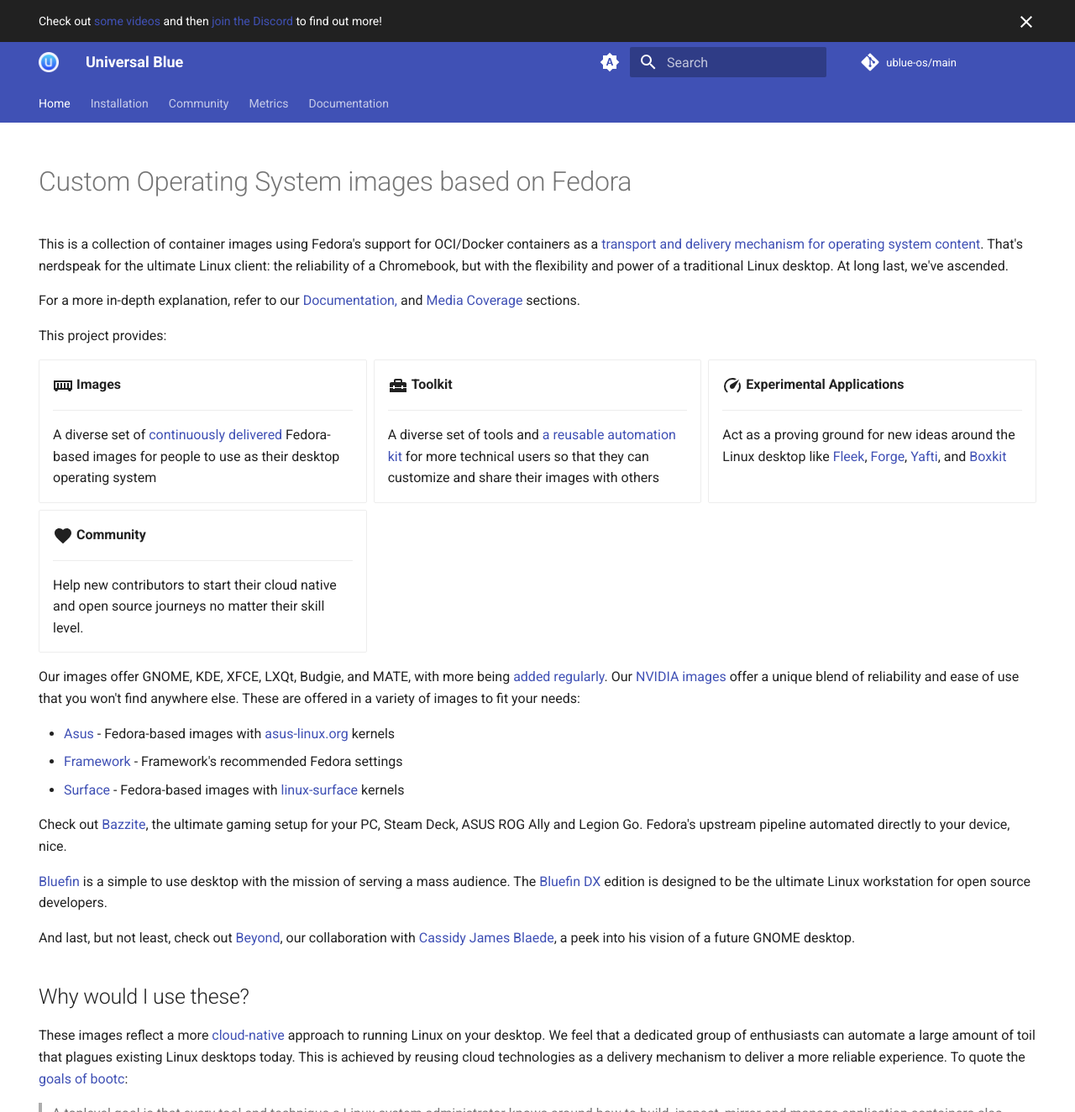
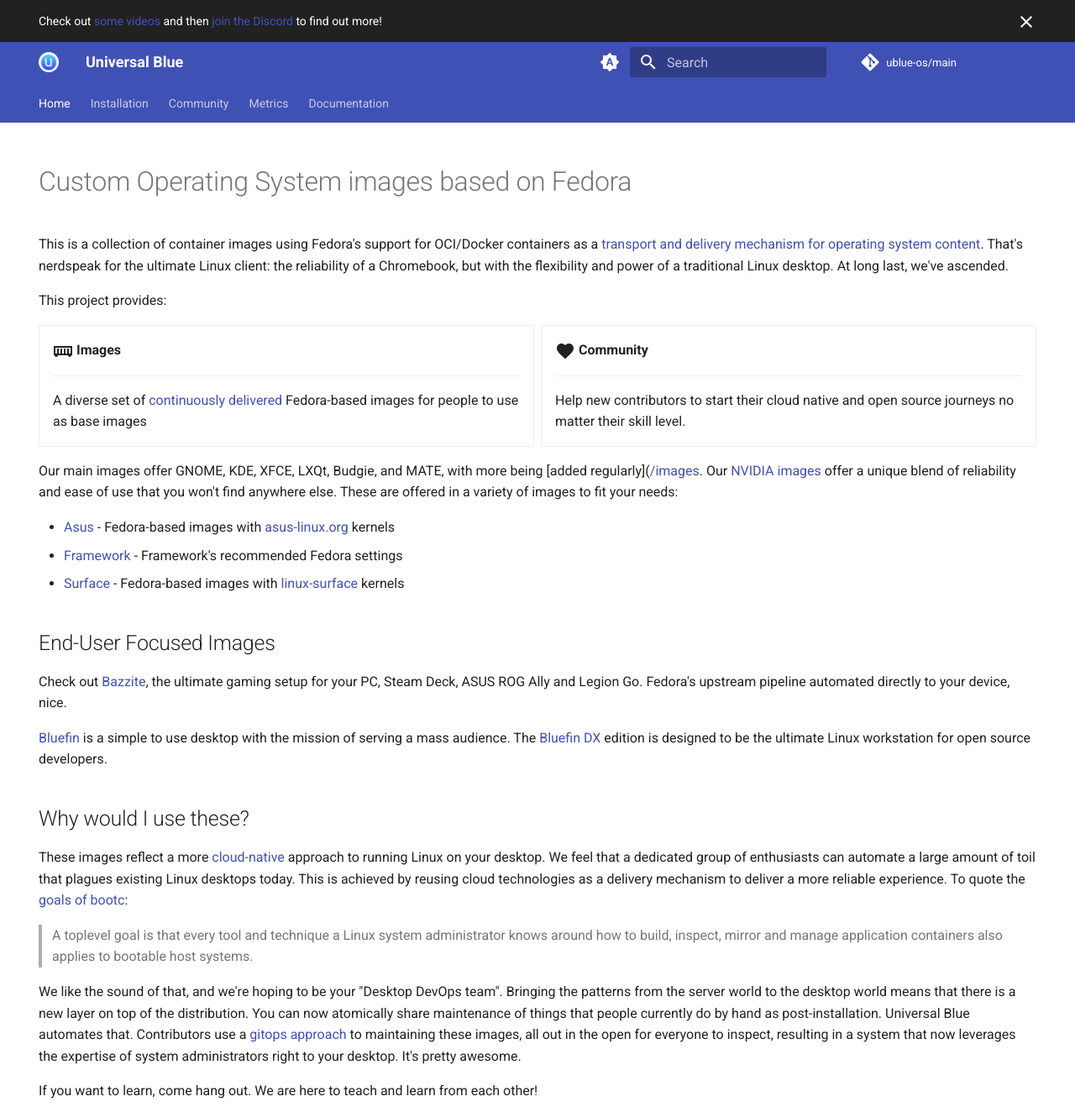
Before and after one commit to ublue-os/website, an MkDocs documentation site: the page built from docs/index.md, in a window 1280 px wide and 1400 px high, cut to the strip 0-1324 px from the top of the window. Shown: the whole strip at 84% size. Built offline with MkDocs 1.6.1 and Material for MkDocs 9.7.7, drawn with Linux system fonts in a browser that asks for light colours; comment, search, counter and statistics services are not loaded; some of the changed text lies outside the part shown.

Commit message:
fix: update index page to reflect reality (#716)

```diff
--- a/docs/index.md
+++ b/docs/index.md
@@ -7,8 +7,6 @@ hide:
 
 This is a collection of container images using Fedora's support for OCI/Docker containers as a [transport and delivery mechanism for operating system content](https://fedoraproject.org/wiki/Changes/OstreeNativeContainerStable). That's nerdspeak for the ultimate Linux client: the reliability of a Chromebook, but with the flexibility and power of a traditional Linux desktop. At long last, we've ascended.
 
-For a more in-depth explanation, refer to our [Documentation,](/introduction) and [Media Coverage](/media) sections.
-
 This project provides:
 
 <div class="grid cards" markdown>
@@ -16,17 +14,7 @@ This project provides:
 - :material-train-car-container:{ .lg .middle } __Images__
 
     ---
-    A diverse set of [continuously delivered](https://en.wikipedia.org/wiki/Continuous_delivery) Fedora-based images for people to use as their desktop operating system
-
-- :material-toolbox:{ .lg .middle } __Toolkit__
-
-    ---
-    A diverse set of tools and [a reusable automation kit](https://github.com/ublue-os/startingpoint) for more technical users so that they can customize and share their images with others
-
-- :material-speedometer:{ .lg .middle } __Experimental Applications__
-
-    ---
-    Act as a proving ground for new ideas around the Linux desktop like [Fleek](https://getfleek.dev/), [Forge](https://github.com/ublue-os/forge), [Yafti](https://github.com/ublue-os/yafti), and [Boxkit](https://github.com/ublue-os/boxkit)
+    A diverse set of [continuously delivered](https://en.wikipedia.org/wiki/Continuous_delivery) Fedora-based images for people to use as base images
 
 - :material-heart:{ .lg .middle } __Community__
 
@@ -35,17 +23,17 @@ This project provides:
 
 </div>
 
-Our images offer GNOME, KDE, XFCE, LXQt, Budgie, and MATE, with more being [added regularly](/images). Our [NVIDIA images](/images/nvidia) offer a unique blend of reliability and ease of use that you won't find anywhere else. These are offered in a variety of images to fit your needs:
+Our main images offer GNOME, KDE, XFCE, LXQt, Budgie, and MATE, with more being [added regularly]([/images](https://github.com/orgs/ublue-os/packages). Our [NVIDIA images]([/images/nvidia](https://github.com/orgs/ublue-os/packages?repo_name=nvidia)) offer a unique blend of reliability and ease of use that you won't find anywhere else. These are offered in a variety of images to fit your needs:
 
-- [Asus](/images/asus) - Fedora-based images with [asus-linux.org](https://asus-linux.org) kernels
-- [Framework](/images/framework) - Framework's recommended Fedora settings
-- [Surface](/images/surface) - Fedora-based images with [linux-surface](https://github.com/linux-surface/linux-surface) kernels
+- [Asus](https://github.com/orgs/ublue-os/packages?repo_name=asus) - Fedora-based images with [asus-linux.org](https://asus-linux.org) kernels
+- [Framework](https://github.com/orgs/ublue-os/packages?repo_name=framework) - Framework's recommended Fedora settings
+- [Surface]([/images/surface](https://github.com/orgs/ublue-os/packages?repo_name=surface)) - Fedora-based images with [linux-surface](https://github.com/linux-surface/linux-surface) kernels
+
+## End-User Focused Images
 
 Check out [Bazzite](https://bazzite.gg), the ultimate gaming setup for your PC, Steam Deck, ASUS ROG Ally and Legion Go. Fedora's upstream pipeline automated directly to your device, nice.
 
 [Bluefin](https://universal-blue.discourse.group/c/bluefin/6) is a simple to use desktop with the mission of serving a mass audience. The [Bluefin DX](https://universal-blue.discourse.group/t/bluefin-dx-the-bluefin-developer-experience/39) edition is designed to be the ultimate Linux workstation for open source developers.
-
-And last, but not least, check out [Beyond](https://github.com/ublue-os/beyond), our collaboration with [Cassidy James Blaede](https://cassidyjames.com/), a peek into his vision of a future GNOME desktop.
 
 ## Why would I use these?
 
@@ -58,22 +46,6 @@ We like the sound of that, and we're hoping to be your "Desktop DevOps team". Br
 If you want to learn, come hang out. We are here to teach and learn from each other!
 
 <iframe width="560" height="315" src="https://www.youtube.com/embed/vZ1LRe_foJY" title="YouTube video player" frameborder="0" allow="accelerometer; autoplay; clipboard-write; encrypted-media; gyroscope; picture-in-picture; web-share" allowfullscreen></iframe>
-
-## Usage
-
-[Download the ISO :fontawesome-solid-heart:](https://github.com/ublue-os/main/releases){ .md-button .md-button--primary }
-
-One small ISO with options to install GNOME, KDE, XFCE, LXQt, and MATE, as well as Nvidia-integrated versions of each.
-
-!!! example "... and then follow this!"
-
-    [Installation Instructions](/installation)
-
-You can always rebase from one image to another, don't worry, that operation is image-based, so you'll always have what's supposed to be there.
-
-Image based updates inherently don't allow for cruft to accumulate, allowing for a level of stability and upgrade resilience that has been missing on the Linux desktop, until now...
-
-Our goal is to for one install to last the life of the hardware.
 
 ### Advantages over traditional Linux desktops
 
```
